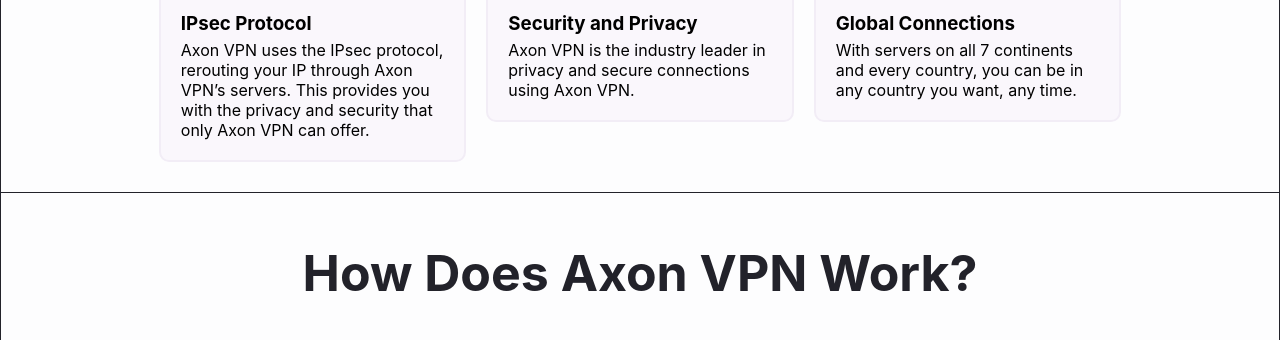
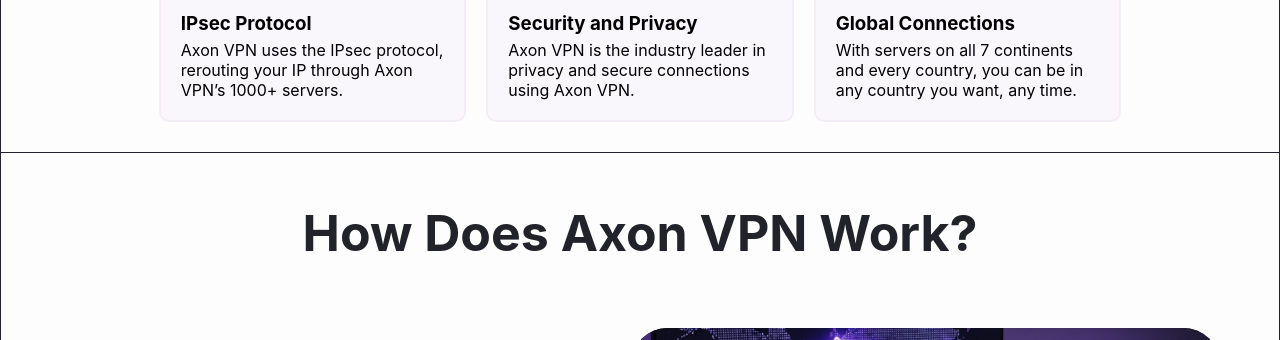
Before and after one commit to AshBoomstick1/VPN-CSP-Project, a plain HTML site: page index.html in a window 1280 px wide. Shown: the part 857-1197 px from the top of the page. Drawn offline with Linux system fonts and the light colour scheme.

Commit message:
Update index.html fixed first card

```diff
--- a/index.html
+++ b/index.html
@@ -49,7 +49,7 @@
                 <div class="card_info">
                   <img src="./images/icon.png" alt="logo">
                   <h3>IPsec Protocol</h3>
-                  <p>Axon VPN uses the IPsec protocol, rerouting your IP through Axon VPN’s servers. This provides you with the privacy and security that only Axon VPN can offer.</p>
+                  <p>Axon VPN uses the IPsec protocol, rerouting your IP through Axon VPN’s 1000+ servers.</p>
                 </div>
             </div>
             <div class="card">
```
